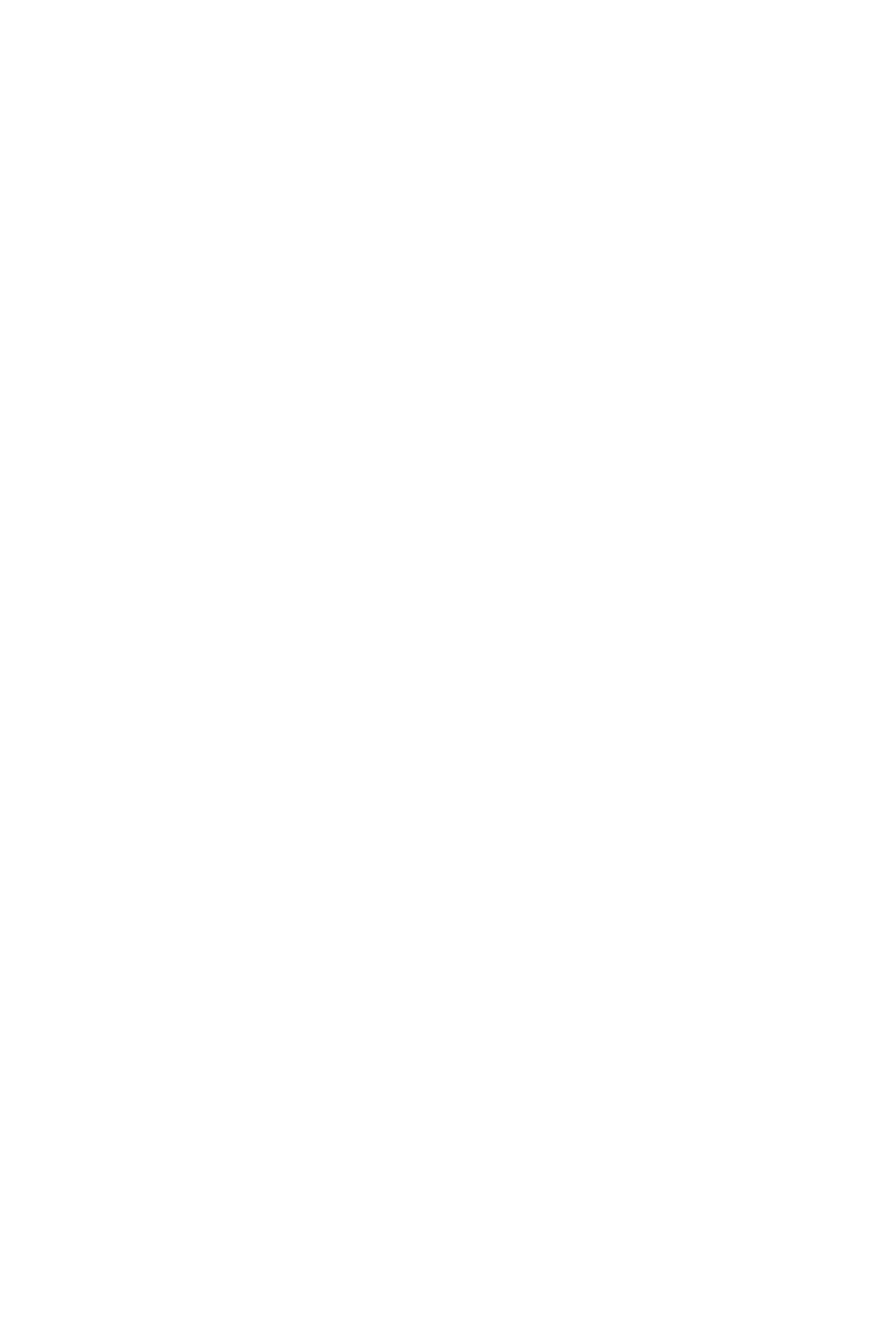
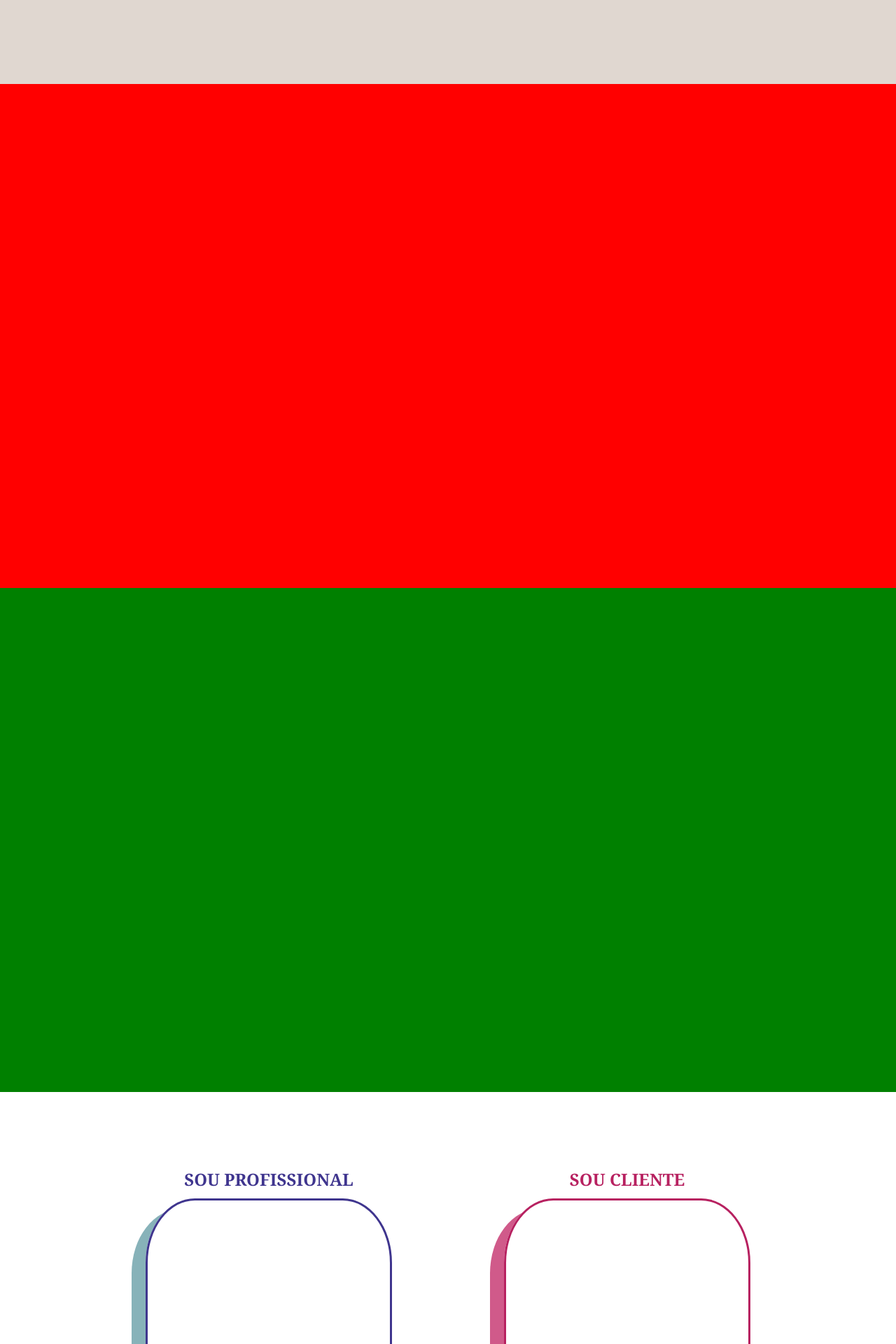
Before and after one commit to vini52/megahack-covid19, a Django app: page / in a window 1280 px wide. Before the commit the part shown is empty. Shown: the top 1920 px of the page at 70% size. Before the commit the page ends 800 px from the top, so only its background shows below. Run offline with Django 3.2, Linux system fonts and the light colour scheme.

Commit message:
Fazer o design da section acesso

```diff
--- a/covid19/static/css/style.css
+++ b/covid19/static/css/style.css
@@ -0,0 +1,92 @@
+body{
+    display: grid;
+    grid-template-areas:
+                        'main main main main'
+                        'footer footer footer footer';
+    grid-template-rows: 360vh 50vh;
+    margin: 0;
+    padding: 0;
+}
+nav{
+    background-color: #e0d7d0;
+    height: 15vh;
+    position: fixed;
+    top: 0;
+    width: 100%;
+    z-index: 1000;
+}
+main{
+    grid-area: main;
+    margin-top: 15vh;
+}
+main section#header{
+    background-color: red;
+    height: 90vh;
+}
+main section#projeto{
+    background-color: green;
+    height: 90vh;
+}
+main section#acesso{
+    align-items: center;
+    background-color: #ffffff;
+    display: flex;
+    justify-content: center;
+    height: 90vh;
+}
+section#acesso aside{
+    align-items: center;
+    display: flex;
+    justify-content: space-around;
+    height: 70%;
+    width: 80%;
+}
+section#acesso aside div{
+    align-items: center;
+    display: flex;
+    flex-direction: column;
+    justify-content: space-between;
+    height: 100%;
+    width: 45%;
+}
+.user-function-title{
+    font-family: Georgia, 'Times New Roman', Times, serif;
+    margin: 0;
+}
+section#acesso aside div:first-child h2{
+    color: #3f358e;
+}
+section#acesso aside div h2{
+    color: #b72160;
+}
+.box-login{
+    border-radius: 20%;
+    height: 90%;
+    width: 75%;
+}
+section#acesso aside div:first-child article {
+    border: 3px solid #3f358e;
+    box-shadow: -20px 15px #87b2b9;
+}
+section#acesso aside div:last-child article{
+    border: 3px solid #b72160;
+    box-shadow: -20px 15px #d05a8a;
+}
+main section#servicos{
+    background-color: blue;
+    height: 90vh;
+}
+footer{
+    background-color: #d05a8a;
+    grid-area: footer;
+}
+::-webkit-scrollbar{
+    background-color: #e0d7d0;
+    width: 5px;
+}
+::-webkit-scrollbar-thumb{
+    background-color: #bc376e;
+}
+::-webkit-scrollbar-track{
+    background-color: #ddbec2;
+}
--- a/covid19/templates/index.html
+++ b/covid19/templates/index.html
@@ -9,6 +9,38 @@
     <script src="{% static 'js/script.js' %}" defer></script>
 </head>
 <body>
+    <nav>
 
+    </nav>
+    <main>
+        <section id="header">
+
+        </section>
+        <section id="projeto">
+
+        </section>
+        <section id="acesso">
+            <aside>
+                <div>
+                    <h2 class="user-function-title">SOU PROFISSIONAL</h2>
+                    <article class="box-login">
+
+                    </article>
+                </div>
+                <div>
+                    <h2 class="user-function-title">SOU CLIENTE</h2>
+                    <article class="box-login">
+
+                    </article>
+                </div>
+            </aside>
+        </section>
+        <section id="servicos">
+
+        </section>
+    </main>
+    <footer>
+
+    </footer>
 </body>
 </html>
```
